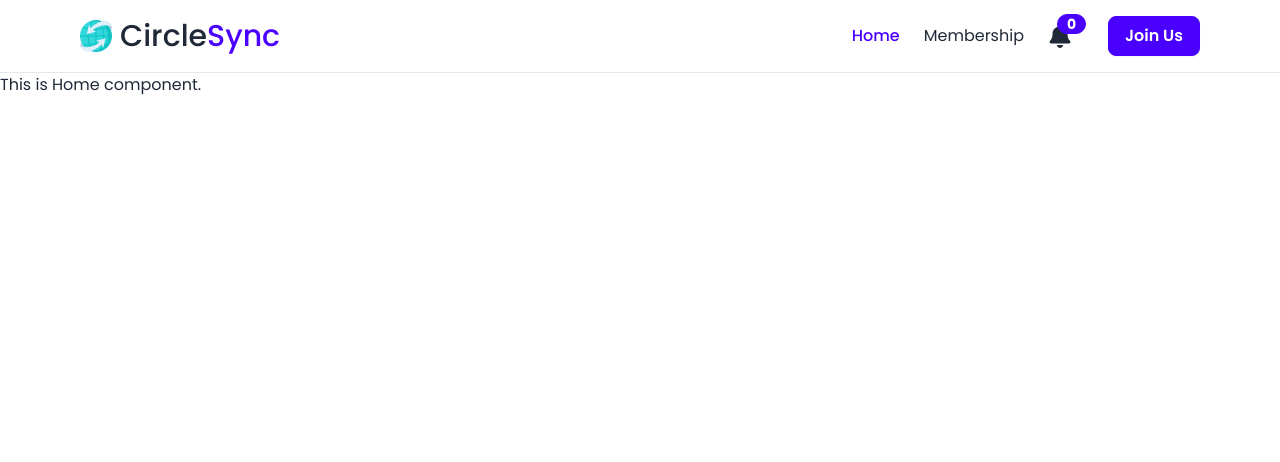
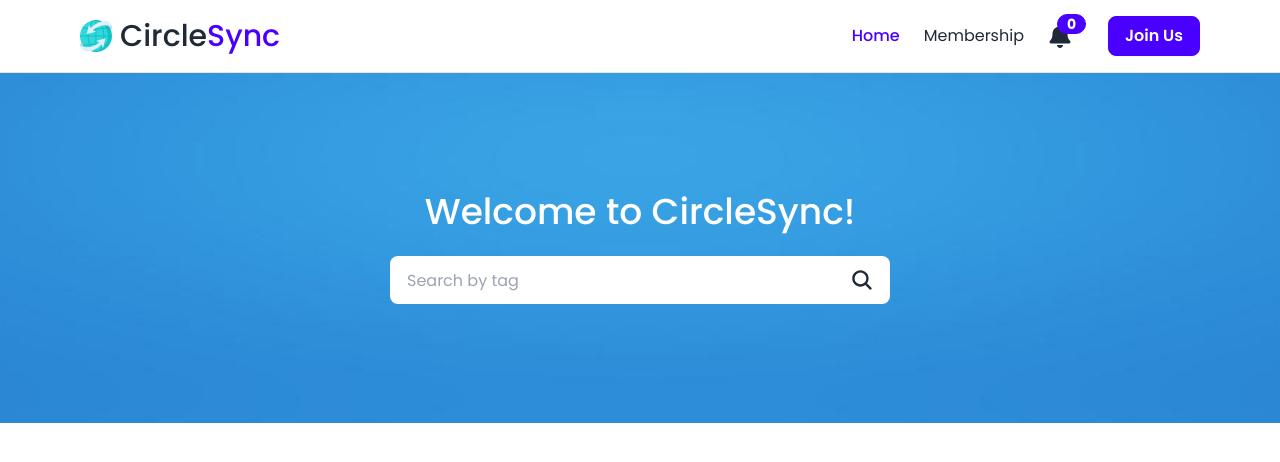
Before and after one commit to Ashik-Himel/circle-sync-client, a React (Vite) app: page / in a window 1280 px wide. Shown: the top 462 px of the page. Built offline with nearby package versions, Linux system fonts and the light colour scheme; some icons are missing.

Commit message:
banner section added in homepage

```diff
--- /dev/null
+++ b/src/components/home/Banner.jsx
@@ -0,0 +1,18 @@
+import bannerBg from '../../assets/images/banner-bg.jpg';
+import {IoSearch} from 'react-icons/io5';
+
+const Banner = () => {
+  return (
+    <section className='min-h-[230px] sm:min-h-[350px] bg-cover bg-center flex justify-center items-center' style={{backgroundImage: `url('${bannerBg}')`}}>
+      <div className="container">
+        <h2 className='text-2xl sm:text-4xl font-medium text-white text-center mb-4 sm:mb-6'>Welcome to CircleSync!</h2>
+        <div className='w-full max-w-[500px] mx-auto relative'>
+          <input className='input w-full pr-12' type="search" name="search" id="search" placeholder='Search by tag' />
+          <IoSearch className='absolute right-4 top-1/2 -translate-y-1/2 text-2xl' />
+        </div>
+      </div>
+    </section>
+  );
+};
+
+export default Banner;
--- a/src/pages/Home.jsx
+++ b/src/pages/Home.jsx
@@ -1,8 +1,15 @@
+import { Helmet } from "react-helmet-async";
+import Banner from "../components/home/Banner";
+
 const Home = () => {
   return (
-    <div>
-      <p>This is Home component.</p>
-    </div>
+    <main>
+      <Helmet>
+        <title>CircleSync - Share your thoughts in your circle</title>
+      </Helmet>
+
+      <Banner />
+    </main>
   );
 };
 
```
Also changed, not shown: src/assets/images/banner-bg.jpg (added).
